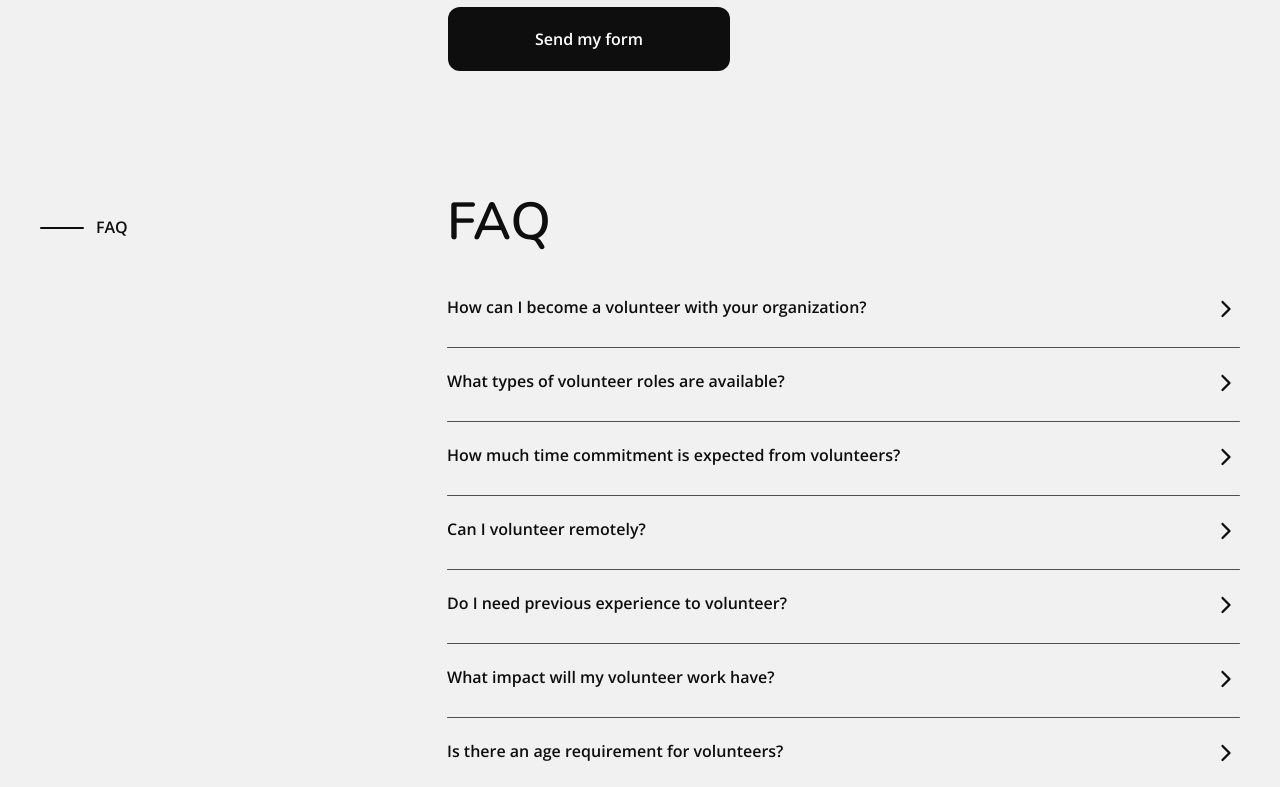
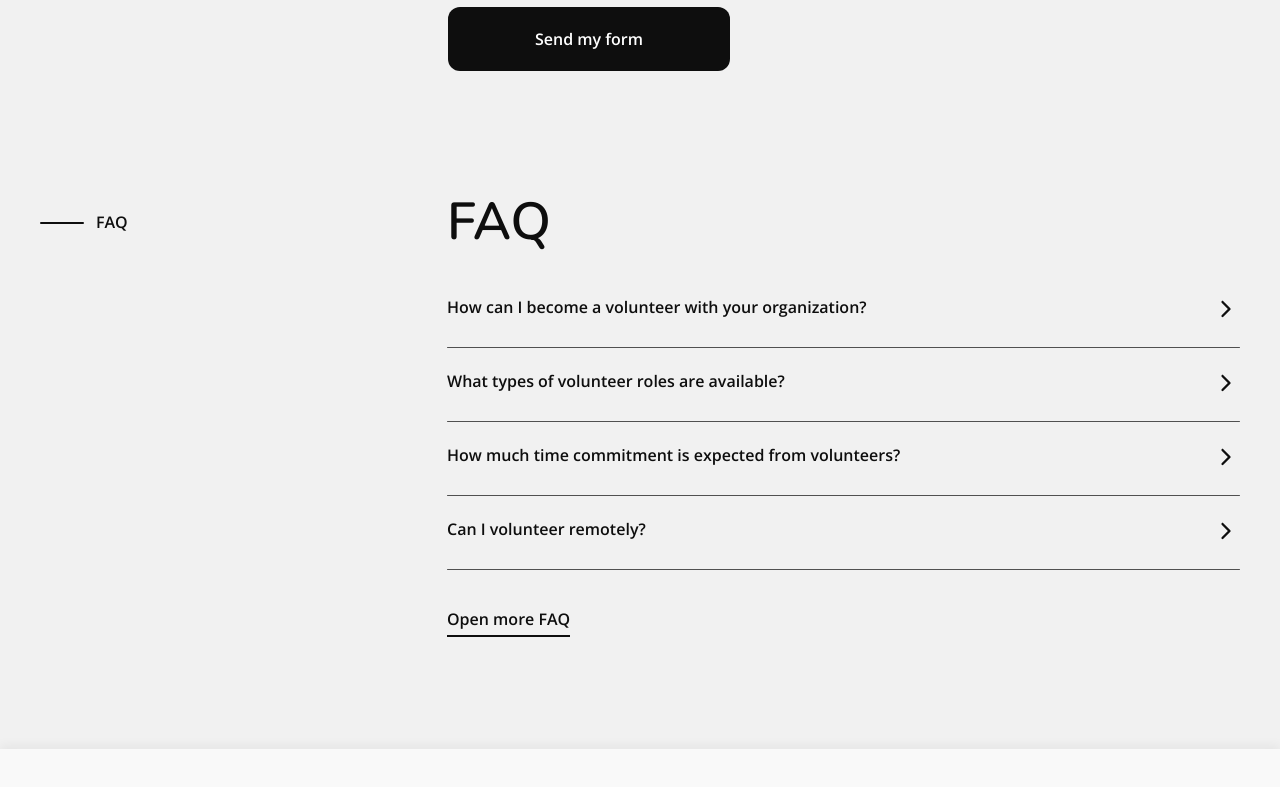
Before and after one commit to anpdko/i-will-help-you-client, a React (Vite) app: page /volunteer in a window 1280 px wide. Shown: the part 2220-3007 px from the top of the page. Built offline with nearby package versions, Linux system fonts and the light colour scheme; no server answers.

Commit message:
added button and functionality Open more FAQ

```diff
--- a/src/components/FAQ/FAQ.module.scss
+++ b/src/components/FAQ/FAQ.module.scss
@@ -4,47 +4,79 @@
   :global {
     .container {
       display: flex;
-      align-items: flex-start;
-      justify-content: center;
+      flex-direction: column;
       @include adaptiveValue('padding-top', 56, 40, 0, 1200, 390);
       @include adaptiveValue('padding-bottom', 112, 80, 0, 1200, 390);
     }
   }
+  .header {
+    display: flex;
+    justify-content: start;
+
+    &:not(:last-child) {
+      @include adaptiveValue('margin-bottom', 34, 32, 0, 1200, 390);
+    }
+    @media (min-width: $mobile) {
+      align-items: center;
+      flex-direction: row-reverse;
+    }
+    @media (max-width: $mobile) {
+      gap: toRem(24);
+      flex-direction: column;
+      align-items: start;
+    }
+    :global {
+      .heading1 {
+        flex: 0 1 65.916667%; /* 791/1200 */
+        text-transform: uppercase;
+        margin-bottom: 0;
+      }
+    }
     .subtitle {
       position: relative;
-    @include adaptiveValue('padding-left', 56, 39, 0, 1200, 390);
       font-weight: 600;
       line-height: 150%;
-    margin-top: toRem(32);
-    text-transform: uppercase;
-
-    @media (min-width: $tablet) {
+      padding-left: toRem(56);
+      @media (min-width: $mobile) {
         flex: 0 1 33.916667%; /* 407/1200 */
+        padding-right: toRem(20);
       }
-    @media (max-width: $tablet) {
+      @media (max-width: $mobile) {
         display: none;
       }
-
       &::before {
+        content: '';
         position: absolute;
-      content: '';
         height: toRem(2);
-      @include adaptiveValue('width', 44, 24, 0, 1200, 390);
         top: 50%;
         left: 0;
+        background-color: var(--black);
         border-radius: toRem(8);
-      background-color: var(--black);
+        width: toRem(44);
       }
     }
-  .body{
-    @media (min-width: $tablet) {
-      flex: 0 1 66.083333%; /* 793/1200 */
   }
-    :global {
-      .heading1{
-        text-transform: uppercase;
-        @include adaptiveValue('margin-bottom', 34, 32, 0, 1200, 390);
+  //========================================================================================================================================================
+  .body {
+    @media (min-width: $mobile) {
+      padding-left: 33.916667%; /* 407/1200 */
+    }
+    ul {
+      &:not(:last-child) {
+        @include adaptiveValue('margin-bottom', 42, 32, 0, 1200, 390);
+      }
+    }
+    .more {
+      font-weight: 600;
+      padding-bottom: toRem(8);
+      border-bottom: toRem(2) solid var(--black);
+      transition: color, 0.3s;
+      @media (any-hover: hover) {
+        &:hover {
+          color: var(--dark-grey);
+          border-color: var(--dark-grey);
         }
       }
     }
   }
+}
--- a/src/components/FAQ/FAQ.tsx
+++ b/src/components/FAQ/FAQ.tsx
@@ -1,6 +1,9 @@
+import { useState } from 'react';
 import { useTranslation } from 'react-i18next';
+
 import { IFaqData, ITranslation } from '../../data/faqData';
 import FAQItem from './FAQItem/FAQItem';
+
 import s from './FAQ.module.scss';
 
 interface FAQProps {
@@ -8,7 +11,8 @@ interface FAQProps {
 }
 
 const FAQ = ({ data }: FAQProps) => {
-  const { i18n } = useTranslation();
+  const { t, i18n } = useTranslation();
+  const [visibleFAQCount, setVisibleFAQCount] = useState(4); // Початкова кількість видимих пунктів FAQ
 
   const getTranslation = (faq: IFaqData): ITranslation | undefined => {
     return faq.translations.find(
@@ -16,17 +20,26 @@ const FAQ = ({ data }: FAQProps) => {
     );
   };
 
+  const handleOpenAllFAQ = () => {
+    setVisibleFAQCount(data.length);
+  };
+
   return (
     <section className={s.faq}>
       <div className='container'>
-        <h3 className={s.subtitle}>FAQ</h3>
+        <div className={s.header}>
+          <h2 className='heading1'>FAQ</h2>
+          <h3 className={s.subtitle}>FAQ</h3>
+        </div>
         <div className={s.body}>
-          <h2 className='heading1'>FAQ</h2>
           <ul>
-            {data.map((faq) => (
+            {data.slice(0, visibleFAQCount).map((faq) => (
               <FAQItem key={faq._id} translation={getTranslation(faq)} />
             ))}
           </ul>
+          {visibleFAQCount < data.length && (
+            <button className={s.more} onClick={handleOpenAllFAQ}>{t('Open more FAQ')}</button>
+          )}
         </div>
       </div>
     </section>
--- a/src/translation/ua.json
+++ b/src/translation/ua.json
@@ -255,7 +255,8 @@
 
 
 
-  "Charter and registration documents of the Fund": "Статут та реєстраційні документи Фонду"
+  "Charter and registration documents of the Fund": "Статут та реєстраційні документи Фонду",
+  "Open more FAQ": "Відкрити ще FAQ"
 
 
 }
```
Lines whose indentation alone changed are shown as unchanged.
